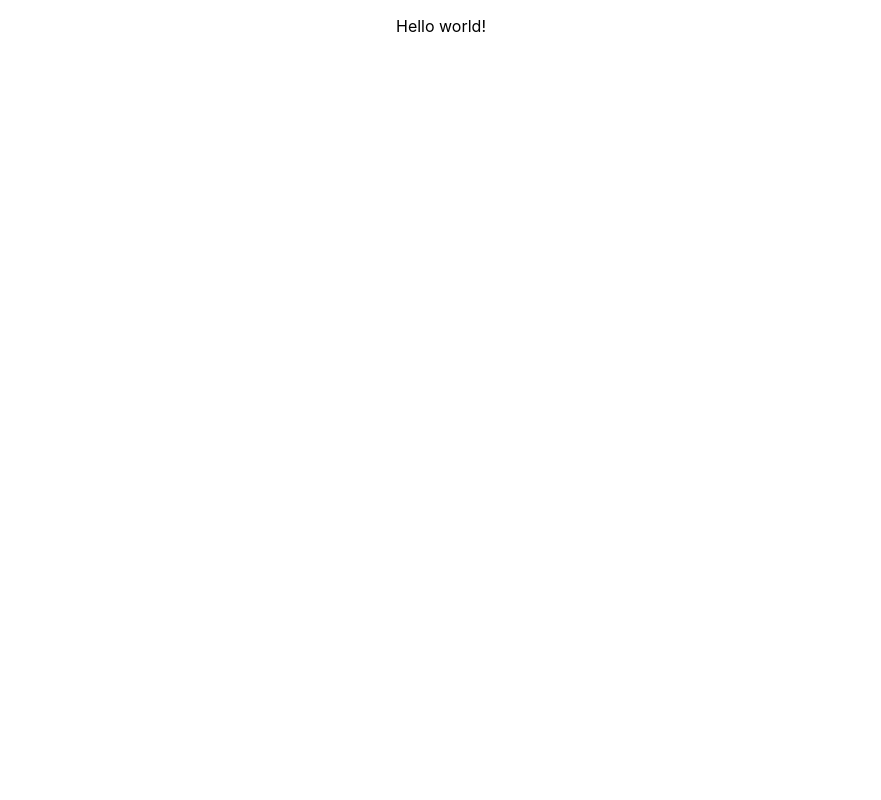
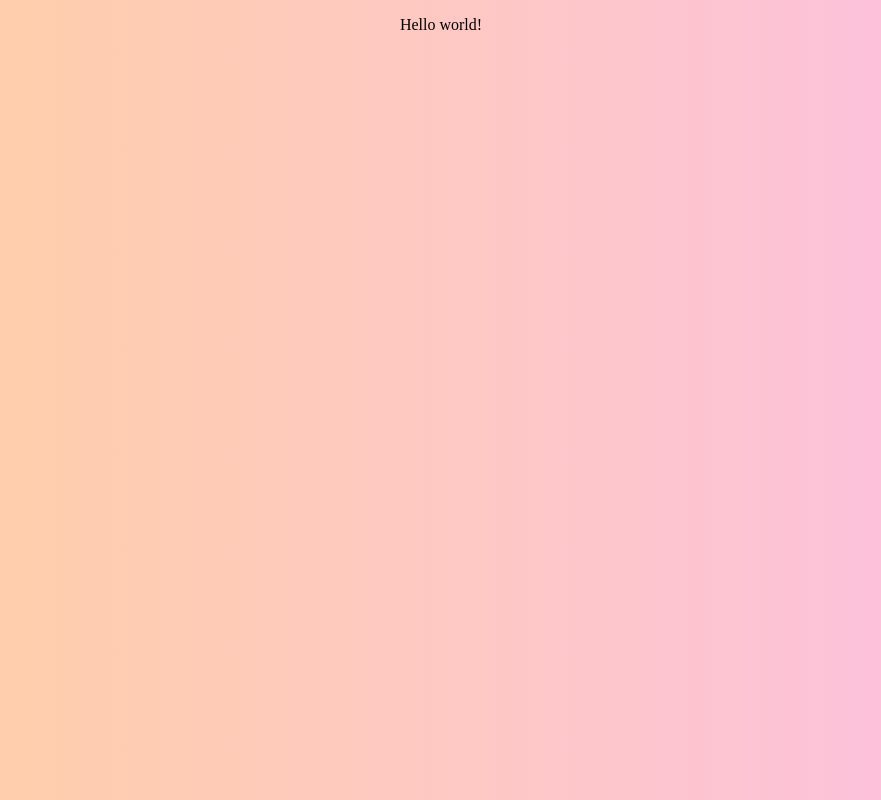
Before and after one commit to kattanaluz/portfolio1, a React app: page / in a window 1280 px wide. Shown: the whole page, without its empty margins (199-1080 px from the left). Built offline with nearby package versions, Linux system fonts and the light colour scheme.

Commit message:
Added background color

```diff
--- a/src/index.css
+++ b/src/index.css
@@ -1,13 +1,8 @@
 body {
   margin: 0;
-  font-family: -apple-system, BlinkMacSystemFont, 'Segoe UI', 'Roboto', 'Oxygen',
-    'Ubuntu', 'Cantarell', 'Fira Sans', 'Droid Sans', 'Helvetica Neue',
-    sans-serif;
-  -webkit-font-smoothing: antialiased;
-  -moz-osx-font-smoothing: grayscale;
+  height: auto;
+  background: #fcbfe4;
+  background: -webkit-linear-gradient(right, #fcbfe4, #ffd1a1);
+  background: -moz-linear-gradient(right, #fcbfe4, #ffd1a1);
+  background: linear-gradient(to left, #fcbfe4, #ffd1a1);
 }
-
-code {
-  font-family: source-code-pro, Menlo, Monaco, Consolas, 'Courier New',
-    monospace;
-}
```
